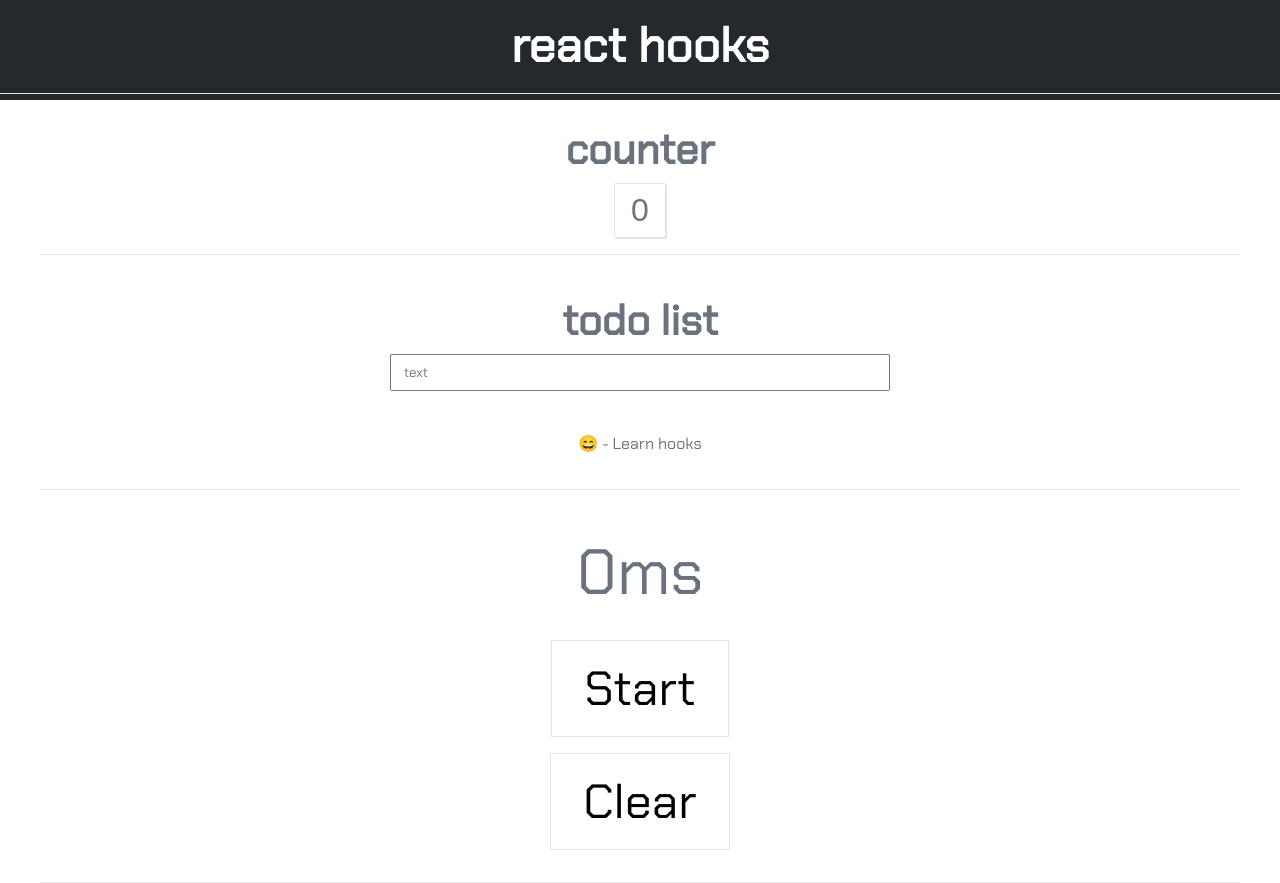
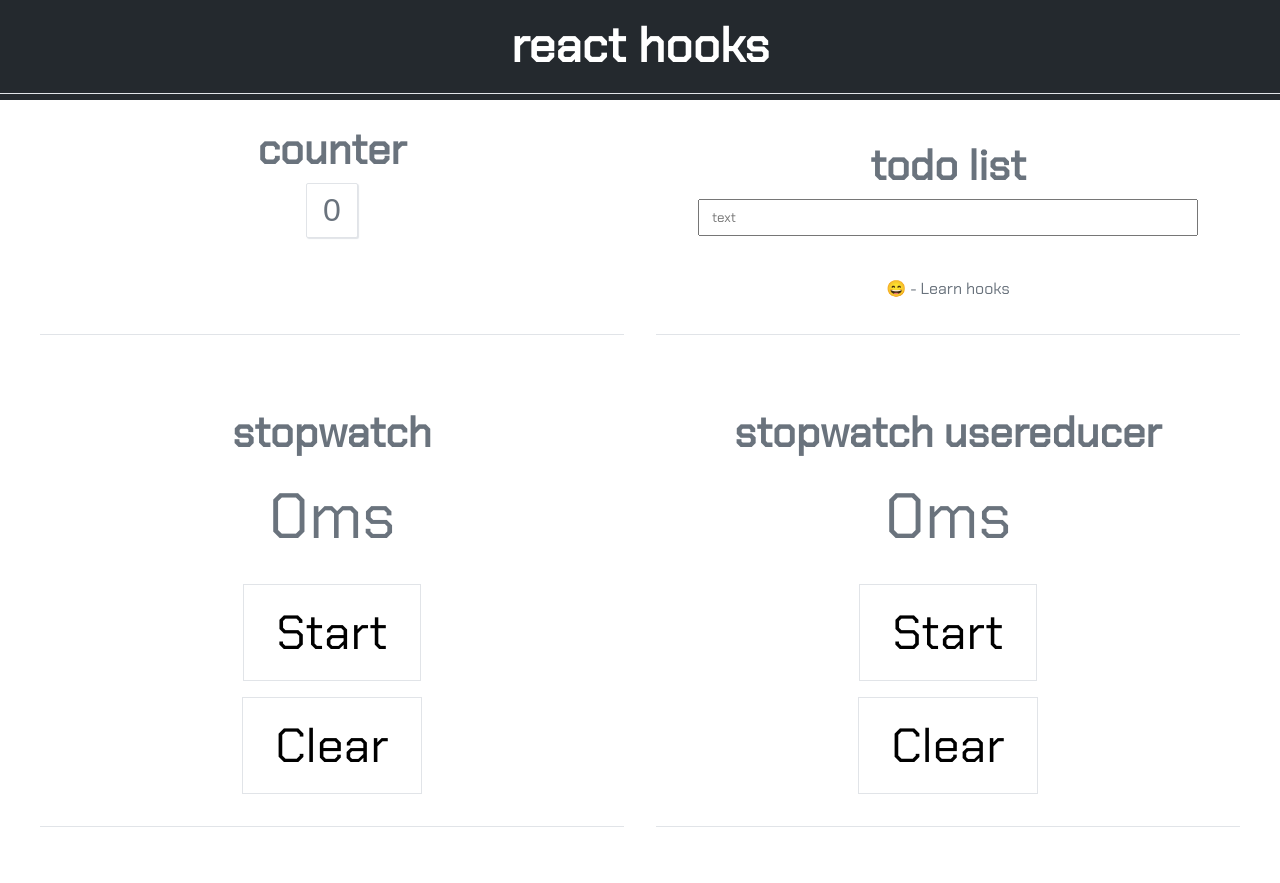
Before and after one commit to andres9722/react-hooks, a React (Create React App) app: page /state-hook in a window 1280 px wide. After the commit the page ends 827 px from the top, so only its background shows below. Built offline with nearby package versions, Linux system fonts and the light colour scheme.

Commit message:
Declaratively Interact with Complex Component State using the React useReducer Hook

```diff
--- a/src/components/Pages/StateHooks.jsx
+++ b/src/components/Pages/StateHooks.jsx
@@ -3,12 +3,14 @@ import Counter from '../Counter/Counter'
 import ToDoList from '../ToDoList/ToDoList'
 import './StateHooks.scss'
 import StopWatch from '../StopWatch/StopWatch'
+import StopWatchUseReducer from '../StopWatchUseReducer/StopWatchUseReducer'
 
 const StateHooks = () => (
   <div className='state-hooks l-container'>
     <Counter />
     <ToDoList />
     <StopWatch />
+    <StopWatchUseReducer />
   </div>
 )
 
--- a/src/components/Pages/StateHooks.scss
+++ b/src/components/Pages/StateHooks.scss
@@ -1,3 +1,6 @@
 .state-hooks {
+  display: grid;
   text-align: center;
+  grid-template-columns: repeat(2, 1fr);
+  grid-gap: 32px;
 }
--- a/src/components/StopWatch/StopWatch.jsx
+++ b/src/components/StopWatch/StopWatch.jsx
@@ -31,6 +31,7 @@ const StopWatch = () => {
 
   return (
     <div className='watch section'>
+      <h1 className='section__title'>StopWatch</h1>
       <span className='watch__lapse'> {lapse}ms </span>
       <button onClick={handleRunClick} className='watch__button'>
         {running ? 'Stop' : 'Start'}
--- /dev/null
+++ b/src/components/StopWatchUseReducer/StopWatchUseReducer.jsx
@@ -0,0 +1,71 @@
+import React, { useReducer, useRef, useEffect } from 'react'
+import '../StopWatch/StopWatch.scss'
+
+const reducer = (state, action) => {
+  switch (action.type) {
+    case 'LAPSE':
+      return {
+        ...state,
+        lapse: action.now - action.startTime
+      }
+    case 'TOGGLE_RUNNING':
+      return {
+        ...state,
+        running: !state.running
+      }
+    case 'CLEAR':
+      return {
+        ...state,
+        lapse: 0,
+        running: false
+      }
+    default:
+      return state
+  }
+}
+
+const StopWatchUseReducer = () => {
+  const [{ running, lapse }, dispatch] = useReducer(reducer, {
+    running: false,
+    lapse: 0
+  })
+
+  const intervalRef = useRef(null)
+
+  useEffect(() => {
+    return () => clearInterval(intervalRef.current)
+  }, [])
+
+  const handleRunClick = () => {
+    if (running) {
+      clearInterval(intervalRef.current)
+    } else {
+      const startTime = Date.now() - lapse
+      intervalRef.current = setInterval(() => {
+        dispatch({ type: 'LAPSE', now: Date.now(), startTime })
+      }, 0)
+    }
+
+    dispatch({ type: 'TOGGLE_RUNNING' })
+  }
+
+  const handleClearClick = () => {
+    clearInterval(intervalRef.current)
+    dispatch({ type: 'CLEAR' })
+  }
+
+  return (
+    <div className='watch section'>
+      <h1 className='section__title'>StopWatch UseReducer</h1>
+      <span className='watch__lapse'> {lapse}ms </span>
+      <button onClick={handleRunClick} className='watch__button'>
+        {running ? 'Stop' : 'Start'}
+      </button>
+      <button onClick={handleClearClick} className='watch__button'>
+        Clear
+      </button>
+    </div>
+  )
+}
+
+export default StopWatchUseReducer
```
